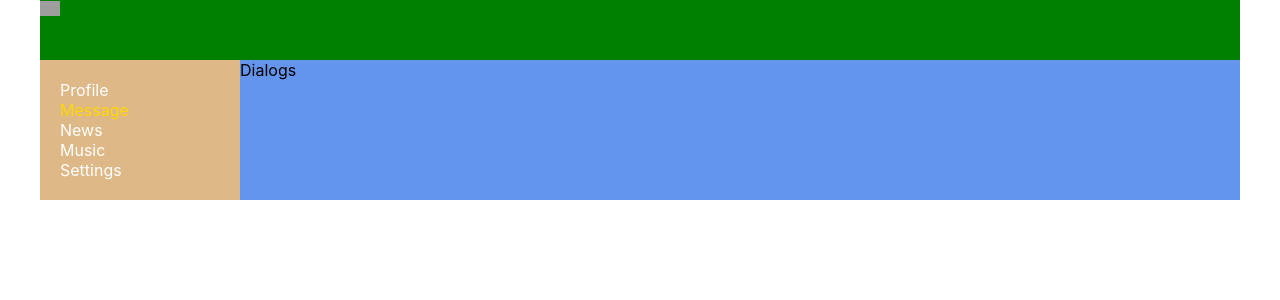
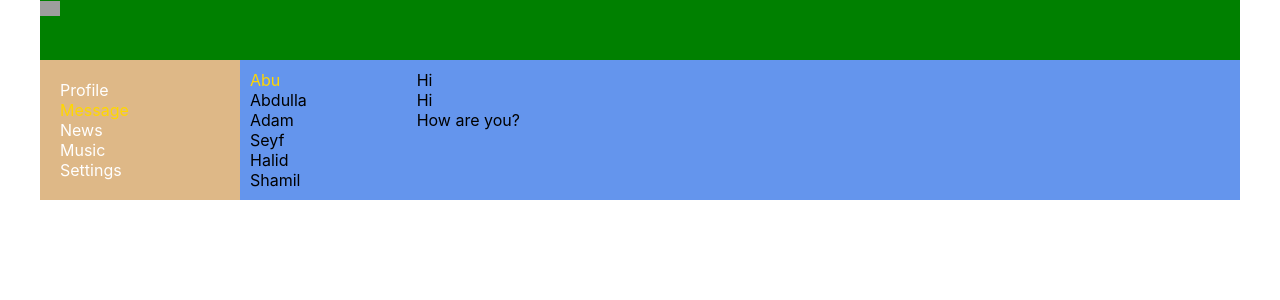
Before and after one commit to 1R3KUS/Social-Network, a React (Create React App) app: page /dialogs in a window 1280 px wide. Shown: the top 300 px of the page. Built offline with nearby package versions, Linux system fonts and the light colour scheme; grey boxes are pictures that could not be loaded.

Commit message:
Урок 21 сверстал страницу Dialogs

```diff
--- a/src/components/Dialogs/Dialogs.jsx
+++ b/src/components/Dialogs/Dialogs.jsx
@@ -4,8 +4,32 @@ import s from'./Dialogs.module.css';
 
 function Dialogs(props) {
   return (
-    <div className={s.content}>
-      Dialogs
+    <div className={s.dialogs}>
+      <div className={s.dialogsItems}>
+        <div className={s.dialog + ' ' + s.active}>
+          Abu
+        </div>
+        <div className={s.dialog}>
+          Abdulla
+        </div>
+        <div className={s.dialog}>
+          Adam
+        </div>
+        <div className={s.dialog}>
+          Seyf
+        </div>
+        <div className={s.dialog}>
+          Halid
+        </div>
+        <div className={s.dialog}>
+          Shamil
+        </div>
+      </div>
+      <div className={s.messages}>
+        <div className={s.message}>Hi</div>
+        <div className={s.message}>Hi</div>
+        <div className={s.message}>How are you?</div>
+      </div>
     </div>
   )
 }
--- a/src/components/Dialogs/Dialogs.module.css
+++ b/src/components/Dialogs/Dialogs.module.css
@@ -0,0 +1,26 @@
+.dialogs {
+  display: grid;
+  grid-template-columns: 2fr 10fr;
+}
+
+.dialogsItems {
+  padding: 10px;
+}
+
+.dialogsItems .active {
+  color: gold;
+}
+
+.dialog {
+
+}
+
+
+
+.messages {
+  padding: 10px;
+}
+
+.message {
+
+}
```
